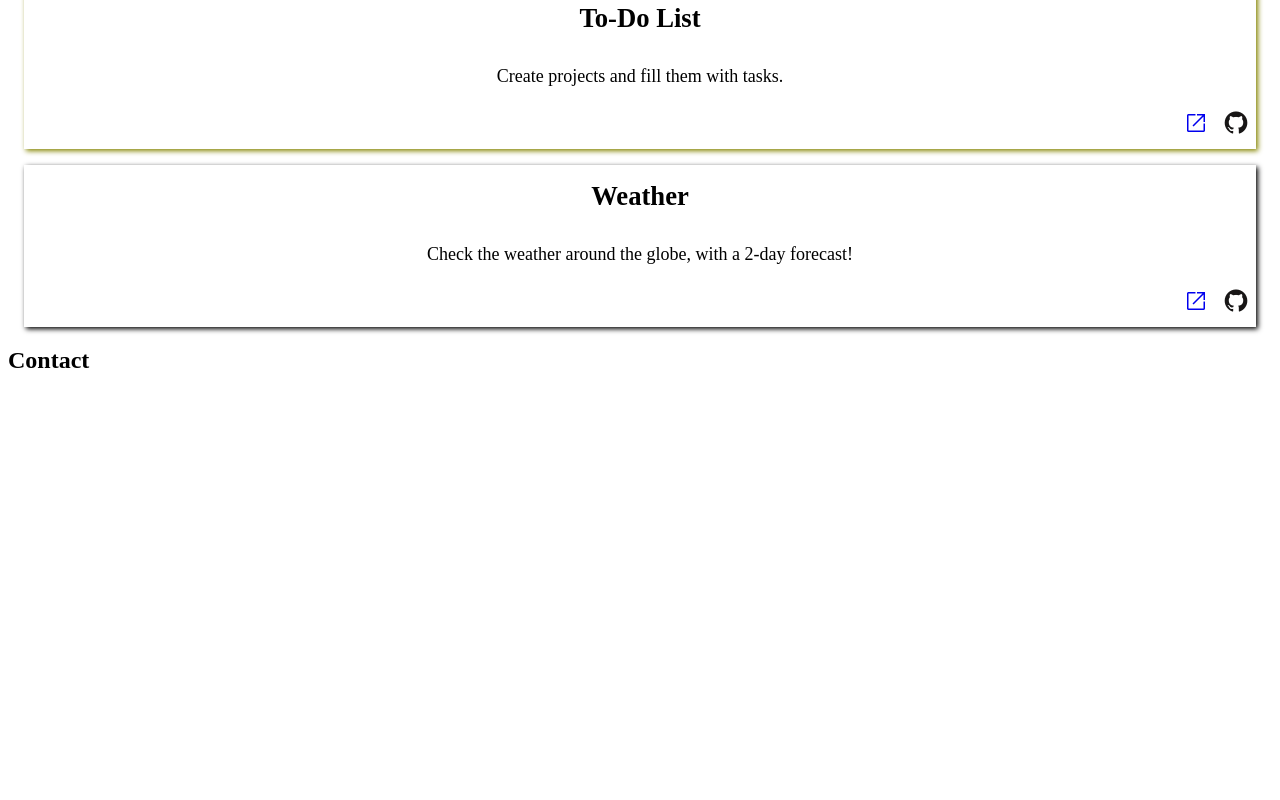
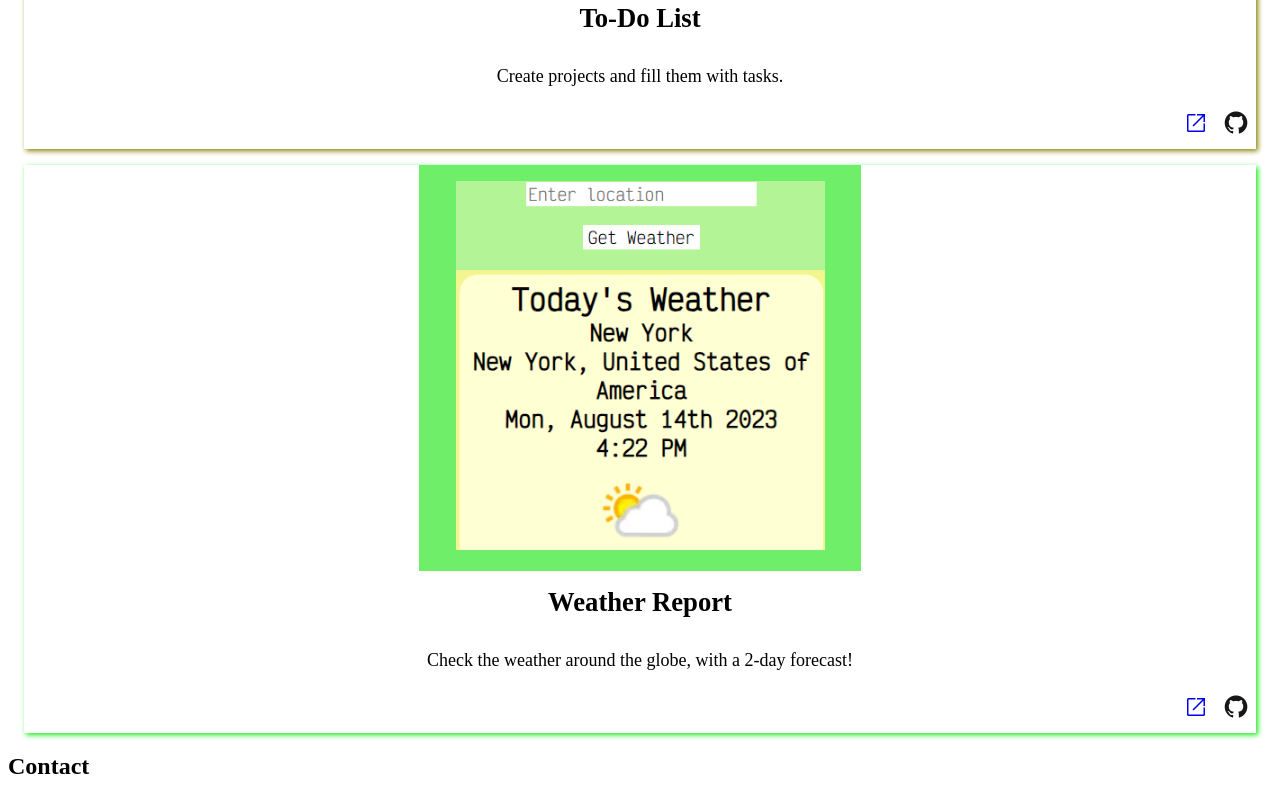
Before and after one commit to NJRFirstOfHisName/portfolio, a plain HTML site: page index.html in a window 1280 px wide. Shown: the part 2140-2940 px from the top of the page. Before the commit the page ends 2534 px from the top, so only its background shows below. Drawn offline with nearby package versions, Linux system fonts and the light colour scheme.

Commit message:
Add screenshot and styling for 'weather report' card

```diff
--- a/index.html
+++ b/index.html
@@ -63,7 +63,10 @@
         </div>
       </div>
       <div class="weather card">
-        <h2>Weather</h2>
+        <div class="screenshot">
+          <img src="weather-report-mobile.png" alt="To-Do List" />
+        </div>
+        <h2>Weather Report</h2>
         <p>Check the weather around the globe, with a 2-day forecast!</p>
         <div class="links">
           <a href="https://njrfirstofhisname.github.io/weather-page/"
--- a/style.css
+++ b/style.css
@@ -66,3 +66,11 @@ img {
 .to-do .screenshot {
   background-color: rgb(253, 253, 89);
 }
+
+.weather {
+  box-shadow: 2px 2px 5px rgb(25, 234, 25);
+}
+
+.weather .screenshot {
+  background-color: rgb(111, 238, 106);
+}
```
Also changed, not shown: weather-report-desktop.png (added), weather-report-mobile.png (added).
